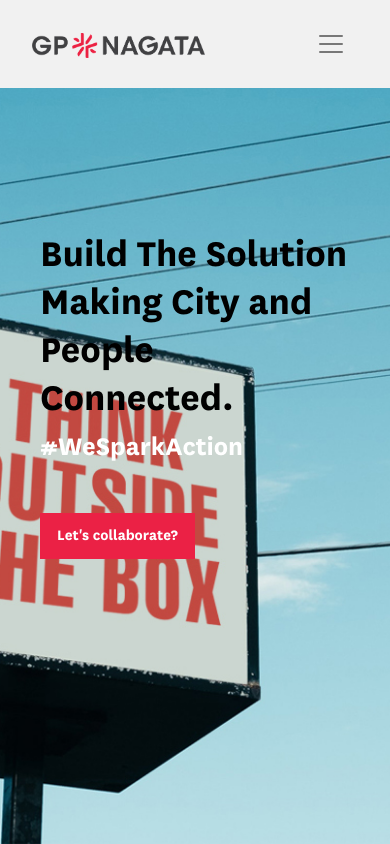
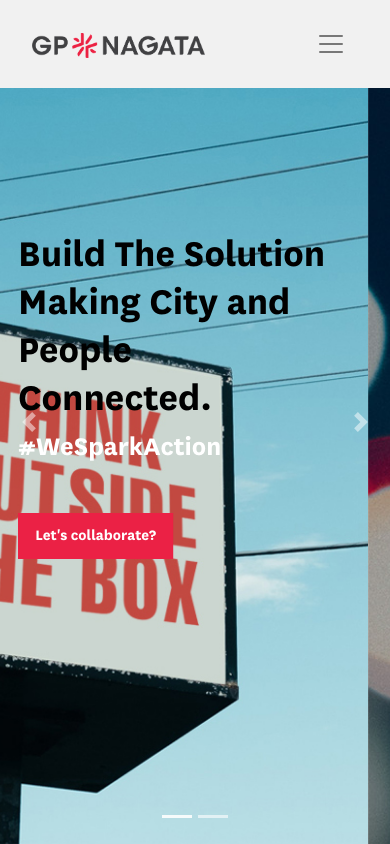
Before and after one commit to giro0710/gp-nagata, an Angular app: page /home in a window 390 px wide. Shown: the top 844 px of the page. Built offline with nearby package versions, Linux system fonts and the light colour scheme.

Commit message:
Top home section tranform to carousel and add second slide.

```diff
--- a/src/app/home/home.component.html
+++ b/src/app/home/home.component.html
@@ -1,4 +1,81 @@
 <section id="home" class="home">
+  <div
+    id="carouselExampleIndicators"
+    class="carousel slide"
+    data-ride="carousel"
+  >
+    <ol class="carousel-indicators">
+      <li
+        data-target="#carouselExampleIndicators"
+        data-slide-to="0"
+        class="active"
+      ></li>
+      <li data-target="#carouselExampleIndicators" data-slide-to="1"></li>
+    </ol>
+    <div class="carousel-inner">
+      <div class="carousel-item active">
+        <div class="item-1">
+          <div
+            class="container body d-flex flex-row flex-wrap justify-content-end align-items-center"
+          >
+            <div
+              class="content d-flex flex-column flex-wrap justify-content-center"
+            >
+              <h1>
+                Build The Solution<br />
+                Making City and<br />
+                People Connected.
+              </h1>
+              <h3>#WeSparkAction</h3>
+              <button class="btn btn-outline-primary" routerLink="/about">
+                Let's collaborate?
+              </button>
+            </div>
+          </div>
+        </div>
+      </div>
+      <div class="carousel-item">
+        <div class="item-2">
+          <div
+            class="container body d-flex flex-row flex-wrap justify-content-start align-items-end"
+          >
+            <div
+              class="content d-flex flex-column flex-wrap justify-content-center"
+            >
+              <img src="../../assets/images/icon.png" />
+              <h1>
+                Look after yourself and<br />
+                each other. We know we<br />
+                can hug each other again soon.
+              </h1>
+              <h3>#StayHome #FightCovid19</h3>
+            </div>
+          </div>
+        </div>
+      </div>
+    </div>
+    <a
+      class="carousel-control-prev"
+      href="#carouselExampleIndicators"
+      role="button"
+      data-slide="prev"
+    >
+      <span class="carousel-control-prev-icon" aria-hidden="true"></span>
+      <span class="sr-only">Previous</span>
+    </a>
+    <a
+      class="carousel-control-next"
+      href="#carouselExampleIndicators"
+      role="button"
+      data-slide="next"
+    >
+      <span class="carousel-control-next-icon" aria-hidden="true"></span>
+      <span class="sr-only">Next</span>
+    </a>
+  </div>
+</section>
+
+<!-- <section id="home" class="home">
   <div
     class="container home-body d-flex flex-row flex-wrap justify-content-end align-items-center"
   >
@@ -14,7 +91,7 @@
       </button>
     </div>
   </div>
-</section>
+</section> -->
 
 <section id="about" class="about">
   <div class="col-md-12 about-body d-flex flex-row flex-wrap p-0">
--- a/src/app/home/home.component.scss
+++ b/src/app/home/home.component.scss
@@ -3,15 +3,22 @@ $steelgrey: #f1f1f1;
 $skyblue: #00aff0;
 
 .home {
+  .carousel {
+    height: 100vh;
+
+    .carousel-inner {
+      .carousel-item {
+        .item-1 {
           width: 100%;
           height: 100vh;
-  background: url("../../assets/images/home/GPN Web Images 01.jpg") no-repeat;
+          background: url("../../assets/images/home/GPN Web Images 01.jpg")
+            no-repeat;
           background-size: cover;
           background-position: center;
           background-position-y: 100%;
           padding: 15px 25px 70px 25px;
 
-  .home-body {
+          .body {
             height: 100%;
             margin-bottom: 25px;
 
@@ -41,6 +48,89 @@ $skyblue: #00aff0;
             }
           }
         }
+
+        .item-2 {
+          width: 100%;
+          height: 100vh;
+          background: url("../../assets/images/home/GP Nagata Web Covid.jpg")
+            no-repeat;
+          background-size: cover;
+          background-position: center;
+          background-position-y: 100%;
+          padding: 15px 25px 70px 25px;
+
+          .body {
+            height: 100%;
+            margin-bottom: 25px;
+
+            .content {
+              width: 100%;
+              text-align: left;
+
+              img {
+                width: 7.5%;
+                margin-bottom: 15px;
+              }
+
+              h1 {
+                color: white;
+                font-size: 4.5rem;
+                margin-bottom: 0px;
+              }
+
+              h3 {
+                margin-top: 25px;
+                color: $skyblue;
+                margin-bottom: 50px;
+                font-size: 3rem;
+              }
+            }
+          }
+        }
+      }
+    }
+  }
+}
+
+// .home {
+//   width: 100%;
+//   height: 100vh;
+//   background: url("../../assets/images/home/GPN Web Images 01.jpg") no-repeat;
+//   background-size: cover;
+//   background-position: center;
+//   background-position-y: 100%;
+//   padding: 15px 25px 70px 25px;
+
+//   .home-body {
+//     height: 100%;
+//     margin-bottom: 25px;
+
+//     .content {
+//       width: 40%;
+//       text-align: left;
+
+//       h1 {
+//         color: black;
+//         font-size: 3rem;
+//       }
+
+//       h3 {
+//         color: white;
+//         margin-bottom: 50px;
+//       }
+
+//       button {
+//         width: 50%;
+//         padding: 10px;
+//         background-color: $sparkred;
+//         border: 1px solid $sparkred;
+//         border-radius: 0;
+//         color: white;
+//         position: relative;
+//       }
+//     }
+//   }
+// }
 
 .about {
   background-color: $steelgrey;
@@ -131,14 +221,47 @@ $skyblue: #00aff0;
 
 @media only screen and (max-width: 768px) {
   .home {
+    .carousel {
+      .carousel-inner {
+        .carousel-item {
+          .item-1 {
             background-position-x: 40%;
-
-    .home-body {
+            .body {
               .content {
                 width: 100%;
 
                 h1 {
                   font-size: 2.5rem;
+                }
+
+                h3 {
+                  margin-bottom: 50px;
+                }
+              }
+            }
+          }
+
+          .item-2 {
+            .body {
+              align-items: center !important;
+
+              .content {
+                width: 100%;
+
+                img {
+                  width: 15%;
+                }
+
+                h1 {
+                  font-size: 2rem;
+                }
+
+                h3 {
+                  font-size: 1.5rem;
+                }
+              }
+            }
+          }
         }
       }
     }
```
Also changed, not shown: src/assets/images/home/GP Nagata Web Covid.jpg. Lines whose indentation alone changed are shown as unchanged.
